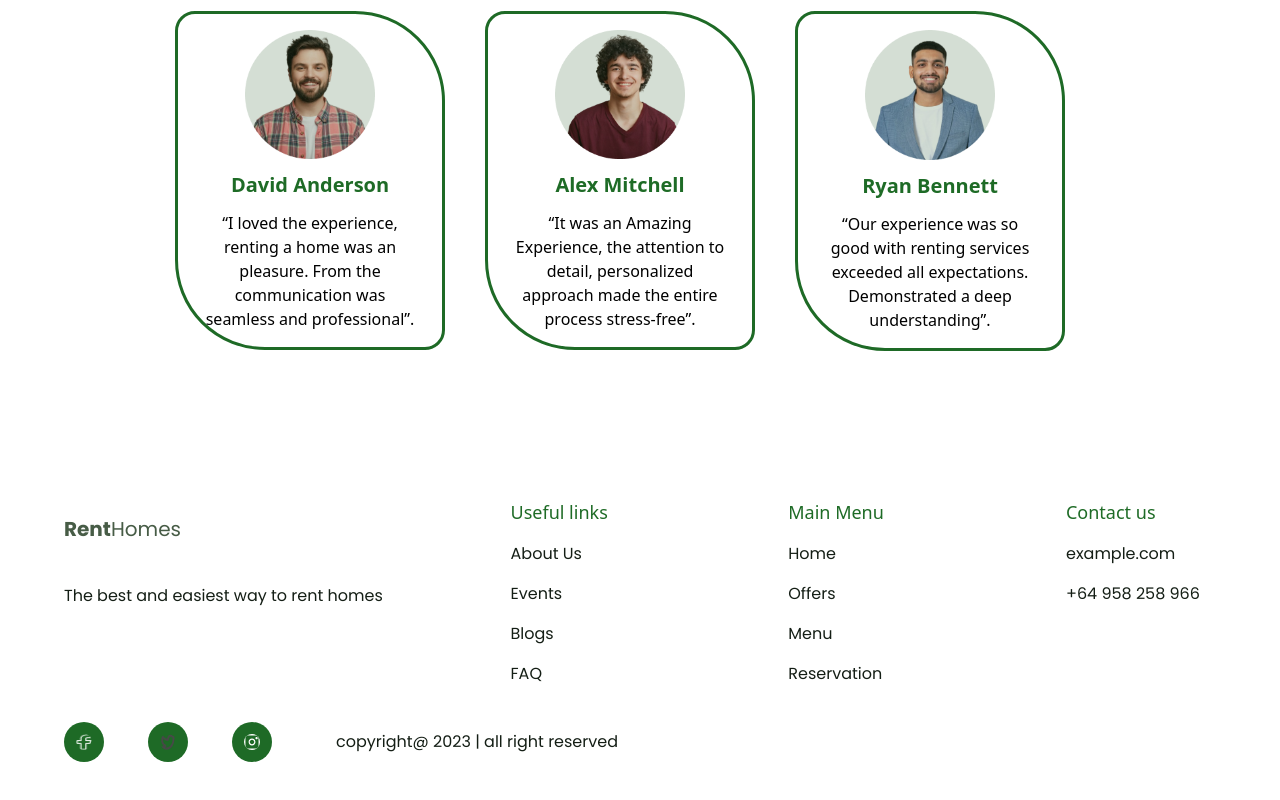
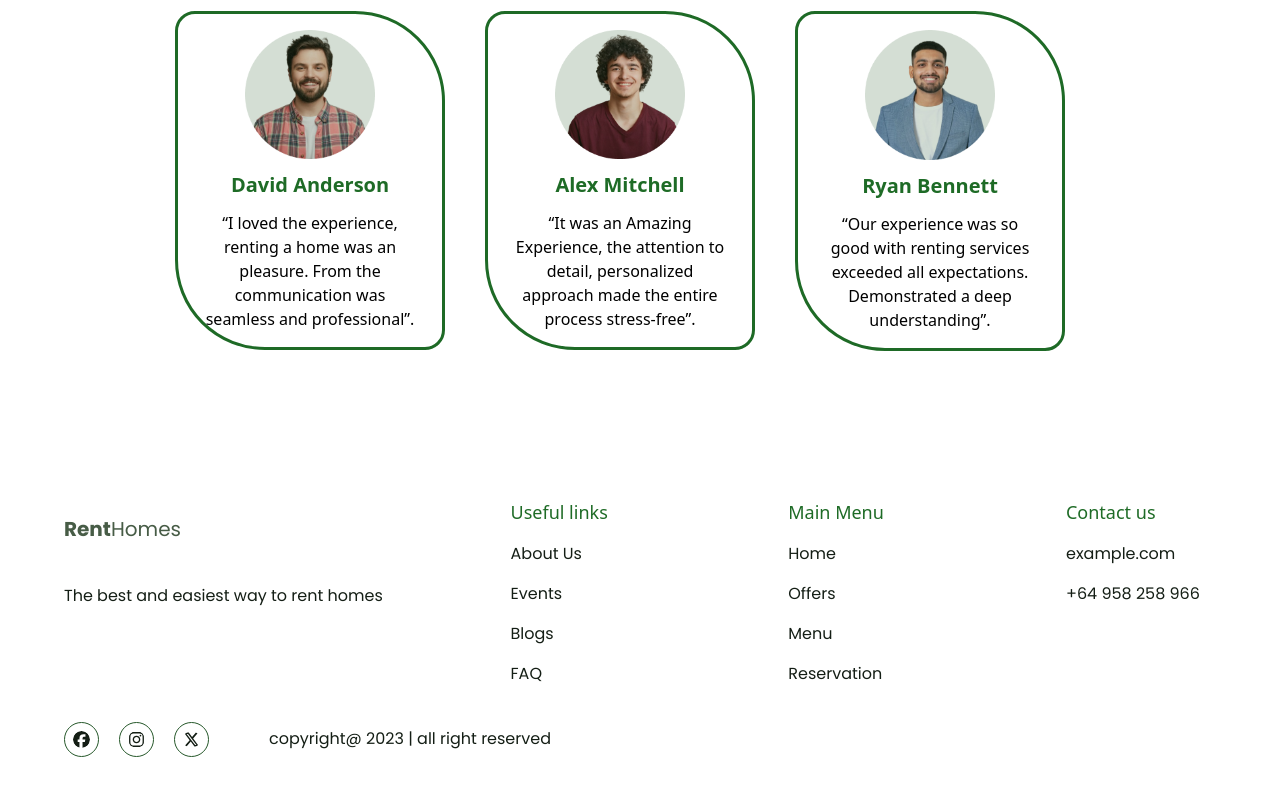
Before and after one commit to Faruqoloyede/RentHomes, a React (Vite) app: page / in a window 1280 px wide. Shown: the part 1941-2741 px from the top of the page. Built offline with nearby package versions, Linux system fonts and the light colour scheme.

Commit message:
modified the navbar

```diff
--- a/src/components/Footer.jsx
+++ b/src/components/Footer.jsx
@@ -1,5 +1,7 @@
 import { footerlinks } from "../constant"
-import { social } from "../constant"
+import { FaFacebook } from "react-icons/fa6";
+import { FaInstagram } from "react-icons/fa";
+import { FaXTwitter } from "react-icons/fa6";
 
 const Footer = () => {
   return (
@@ -24,10 +26,12 @@ const Footer = () => {
                 </div>
             ))}
       </div>
-      <div className="flex flex-wrap items-center justify-center sm:justify-start mt-5 gap-5">
-        {social.map((item)=>(
-            <img src={item.icon} key={item.id} className="w-[40px] h-[40px] object-fit cursor-pointer bg-text mr-6 p-3 rounded-full" />
-        ))}
+      <div className="flex flex-wrap items-center justify-center sm:justify-start mt-5 gap-10">
+          <div className="flex items-center gap-5">
+          <FaFacebook className="cursor-pointer text-para p-2 text-[35px] rounded-full border border-border hover:bg-text hover:text-white " />
+          <FaInstagram className="cursor-pointer text-para p-2 text-[35px] rounded-full border border-border hover:bg-text hover:text-white" />
+          <FaXTwitter className="cursor-pointer text-para p-2 text-[35px] rounded-full border border-border hover:bg-text hover:text-white" />
+          </div>
         <p className="text-para text-[16px] font-poppins ml-5">copyright@ 2023 | all right reserved</p>
       </div>
     </div>
--- a/src/components/Navbar.jsx
+++ b/src/components/Navbar.jsx
@@ -22,7 +22,7 @@ const Navbar = () => {
         <div onClick={()=> setToggle(true)}>
           <GiHamburgerMenu className="w-[28px] h-[28px] object-contain text-logo" />
         </div>
-        <div className={`${toggle ? "right-[0]" : "right-[-100%]"} bg-logo absolute top-0 right-0 w-[200px] h-[70%] z-10 p-3 side_bar`}>
+        <div className={`${toggle ? "right-[0]" : "right-[-300px]"} bg-logo fixed top-0 right-0 w-[200px] h-[70%] z-10 p-3 side_bar`}>
           <IoClose className="w-[28px] h-[28px] object-contain text-white mb-5" onClick={()=> setToggle(false)} />
           <ul className="list-none flex flex-col items-start">
             {navlinks.map((item)=>(
```
